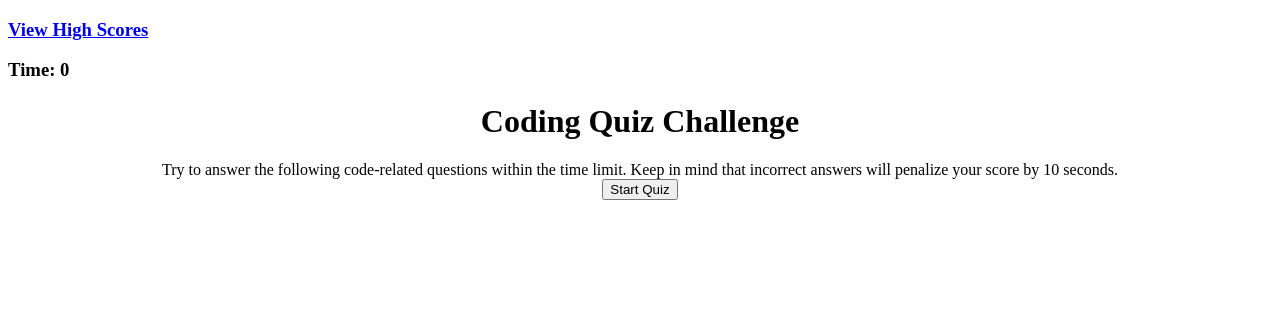
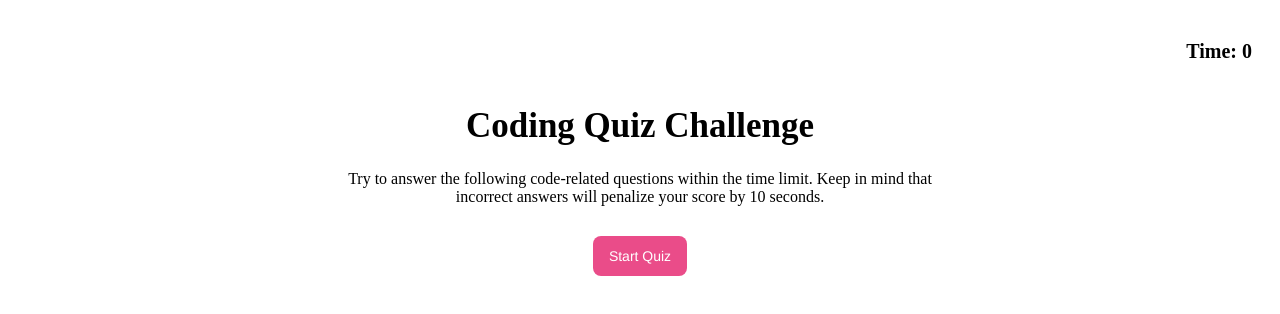
Before and after one commit to scuratolo26/coding-quiz, a plain HTML site: page index.html in a window 1280 px wide. Drawn offline with Linux system fonts and the light colour scheme.

Commit message:
button styling

```diff
--- a/assets/css/style.css
+++ b/assets/css/style.css
@@ -1,6 +1,6 @@
-.container {
+.textContainer {
     margin: auto;
-    width: 100%;
+    width: 50%;
     height: 100%;
     text-align: center;
 }
@@ -8,3 +8,61 @@
 #quiz-over {
     display: none;
 }
+
+.time {
+    text-align: right;
+    font-size: 20px;
+    padding: 20px;
+}
+
+.heading-text {
+    font-size: 35px;
+}
+
+.buttons,
+.startBtn {
+  background-color: #EA4C89;
+  border-radius: 8px;
+  border-style: none;
+  box-sizing: border-box;
+  color: #FFFFFF;
+  cursor: pointer;
+  display: inline-block;
+  font-family: "Haas Grot Text R Web", "Helvetica Neue", Helvetica, Arial, sans-serif;
+  font-size: 14px;
+  font-weight: 500;
+  height: 40px;
+  line-height: 20px;
+  list-style: none;
+  margin: 0;
+  outline: none;
+  padding: 10px 16px;
+  position: relative;
+  text-align: center;
+  text-decoration: none;
+  transition: color 100ms;
+  vertical-align: baseline;
+  user-select: none;
+  -webkit-user-select: none;
+  touch-action: manipulation;
+}
+
+.buttons:hover,
+.buttons:focus,
+.startBtn:hover,
+.startBtn:focus {
+  background-color: #F082AC;
+}
+
+.buttonContainer {
+    padding: 30px;
+}
+
+.buttons {
+    display: block;
+    margin: 10px;
+}
+
+.initialInput {
+    border-radius: 8px;
+}
--- a/assets/js/script.js
+++ b/assets/js/script.js
@@ -249,6 +249,15 @@ function quizOver() {
         main.textContent = highScore;
         quizOver.setAttribute('style', 'display:none');
         result.setAttribute('style', 'display:none');
+        h1El.textContent = "Scores";
+        var btnStartOver = document.createElement("button");
+        btnStartOver.textContent = "Start Over";
+        btnStartOver.className = "buttons";
+        main.appendChild(btnStartOver);
+        btnStartOver.addEventListener("click", function (event) {
+            event.preventDefault();
+            location.reload();
+        });
     });
 }
 
--- a/index.html
+++ b/index.html
@@ -11,24 +11,25 @@
 
 <body>
     <header>
-        <h3 class="view-high-scores"><a href="#">View High Scores</a></h3>
-        <h3 id="time">Time: 0</h3>
+        <h3 id="time" class="time">Time: 0</h3>
     </header>
-    <div class="container">
-        <h1 id="heading-text">Coding Quiz Challenge</h1>
+    <div class="textContainer">
+        <h1 id="heading-text" class="heading-text">Coding Quiz Challenge</h1>
         <div id="main">
             Try to answer the following code-related questions within the time limit. Keep in mind that incorrect
             answers will penalize your score by 10 seconds.
         </div>
         <div id="quiz-over">
             <label for="initials">Enter initials:</label>
-            <input type="text" name="initials" id="initials" />
-            <button id="submit">Submit</button>
+            <input class="initialInput" type="text" name="initials" id="initials" />
+            <button id="submit" class="buttons">Submit</button>
         </div>
         <div id="result">
 
         </div>
-        <button id="startBtn">Start Quiz</button>
+        <div class="buttonContainer">
+            <button id="startBtn" class="startBtn">Start Quiz</button>
+        </div>
     </div>
 
 
```
